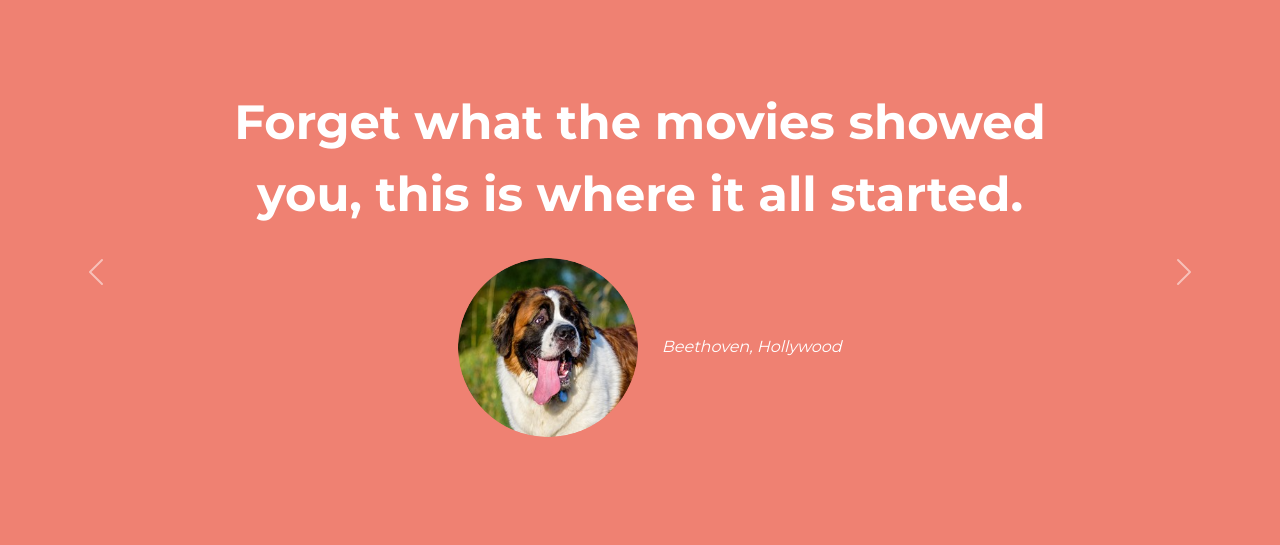
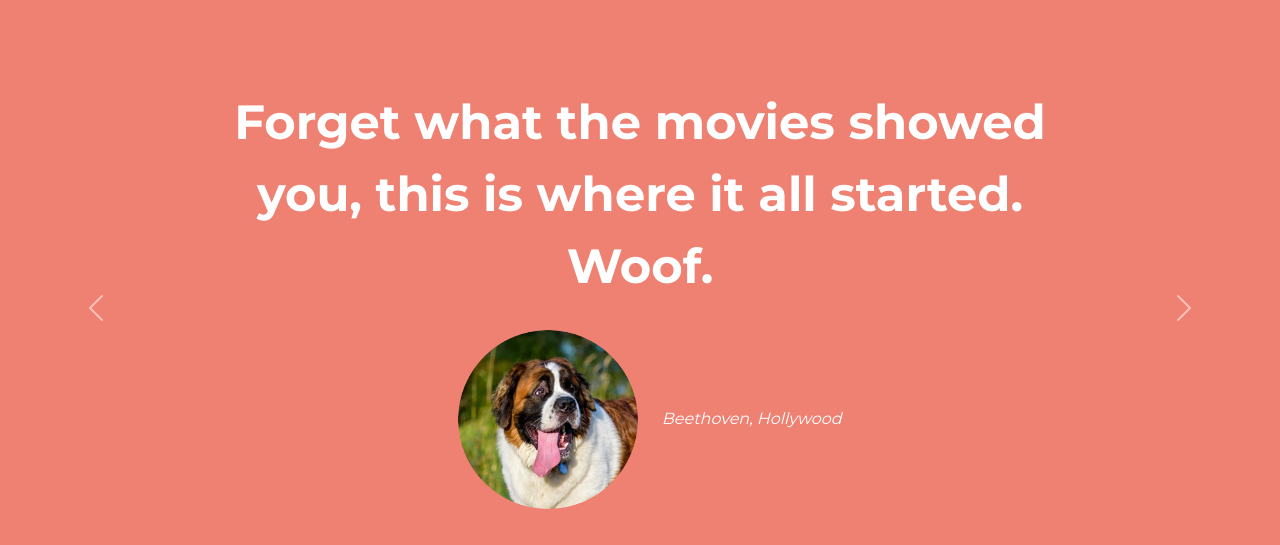
Before and after one commit to g94angel/TinDog, a plain HTML site: page index.html in a window 1280 px wide. Shown: the part 934-1479 px from the top of the page. Drawn offline with nearby package versions, Linux system fonts and the light colour scheme.

Commit message:
Update index.html

```diff
--- a/index.html
+++ b/index.html
@@ -105,7 +105,7 @@
       <div id="testimonial-carousel" class="carousel slide" data-ride="false" data-interval="false">
         <div class="carousel-inner">
           <div class="carousel-item active container-fluid">
-            <h2 class="testimonial-text">Forget what the movies showed you, this is where it all started.</h2>
+            <h2 class="testimonial-text">Forget what the movies showed you, this is where it all started. Woof.</h2>
             <img class="testimonial-image" src="images/saint-bernard.png" alt="dog-profile">
             <em>Beethoven, Hollywood</em>
           </div>
```
